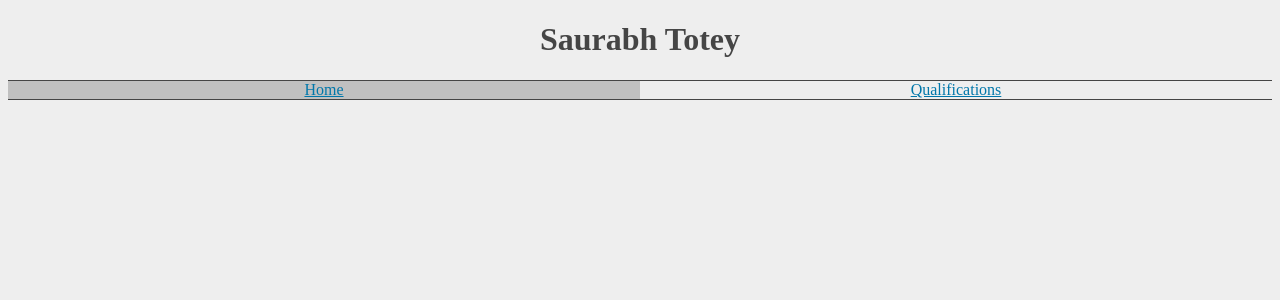
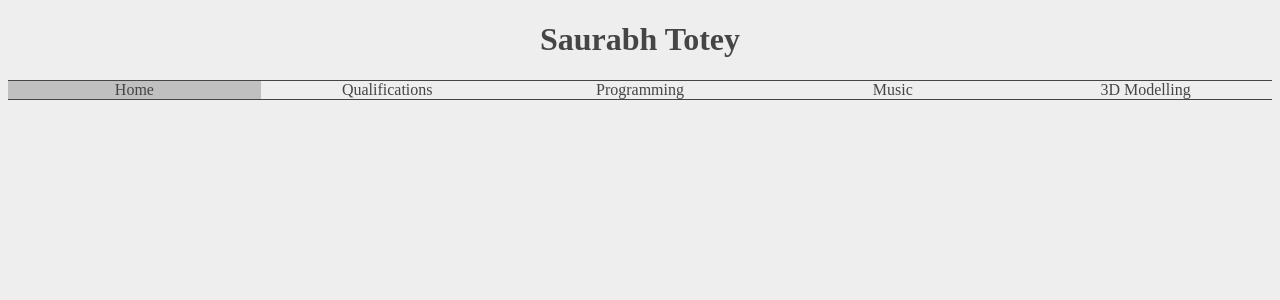
Before and after one commit to SaurabhTotey/Portfolio-Website, a Gatsby app: page / in a window 1280 px wide. Shown: the top 300 px of the page. Built offline with nearby package versions, Linux system fonts and the light colour scheme.

Commit message:
Completed Navbar pages list and styling

```diff
--- a/src/components/Navbar.js
+++ b/src/components/Navbar.js
@@ -5,7 +5,10 @@ import "../styles/Navbar.css";
 //A map of page names to relative page paths
 const pages = {
 	"Home": "/",
-	"Qualifications": "/Qualifications"
+	"Qualifications": "/Qualifications",
+	"Programming": "/Programming",
+	"Music": "/Music",
+	"3D Modelling": "/Modelling"
 };
 //A list of page names
 const pageNames = Object.keys(pages);
@@ -24,12 +27,32 @@ function NavbarItem(props) {
 	return (<li className={"navbarItem"} style={style}><Link className={"navbarLink"} to={pages[props.currentPageName]}>{props.currentPageName}</Link></li>);
 }
 
-export default props => (
-	<ul className={"navbar"}>{
-		pageNames.map(pageName => {
-			const currentRelativePath = window.location.href.replace(window.location.origin,"");
-			const pageLocation = pages[pageName];
-			return <NavbarItem isActive={currentRelativePath === pageLocation} width={100 / pageNames.length} currentPageName={pageName} />
-		})
-	}</ul>
-)
+/**
+ * React component that is a navbar
+ * Handles setting navigation to all pages and figuring out current page
+ */
+class Navbar extends React.Component {
+
+	constructor(props) {
+		super(props);
+		this.state = {
+			currentRelativePath: null
+		};
+	}
+
+	componentDidMount() {
+		this.setState({ currentRelativePath: window.location.href.replace(window.location.origin,"") });
+	}
+
+	render() {
+		return <ul className={"navbar"}>{
+			pageNames.map(pageName => {
+				const pageLocation = pages[pageName];
+				return <NavbarItem isActive={this.state.currentRelativePath === pageLocation} width={100 / pageNames.length} currentPageName={pageName} />
+			})
+		}</ul>
+	}
+
+}
+
+export default Navbar
--- a/src/styles/Navbar.css
+++ b/src/styles/Navbar.css
@@ -1,10 +1,9 @@
 .navbar {
 	list-style-type: none;
-	margin: 0;
 	padding: 0;
 	overflow: hidden;
-	border-top: 1px solid;
-	border-bottom: 1px solid;
+	border-top: 1px solid #454545;
+	border-bottom: 1px solid #454545;
 }
 
 .navbarItem {
@@ -14,6 +13,8 @@
 .navbarItem .navbarLink {
 	display: block;
 	text-align: center;
+	text-decoration: none;
+	color: #454545;
 }
 
 .navbarItem .navbarLink:hover {
```
Also changed, not shown: 37 other files (tests, documents, lock files or other folders).
